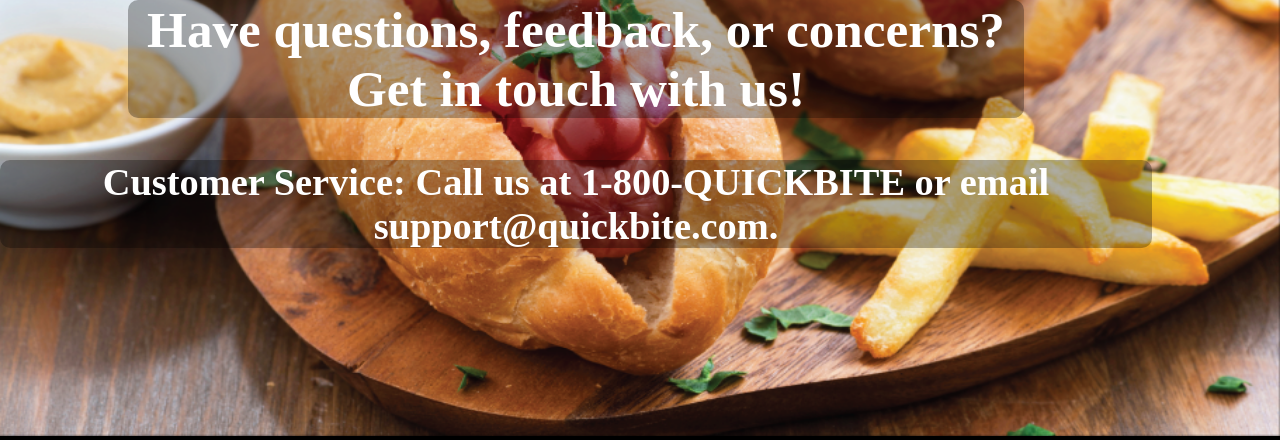
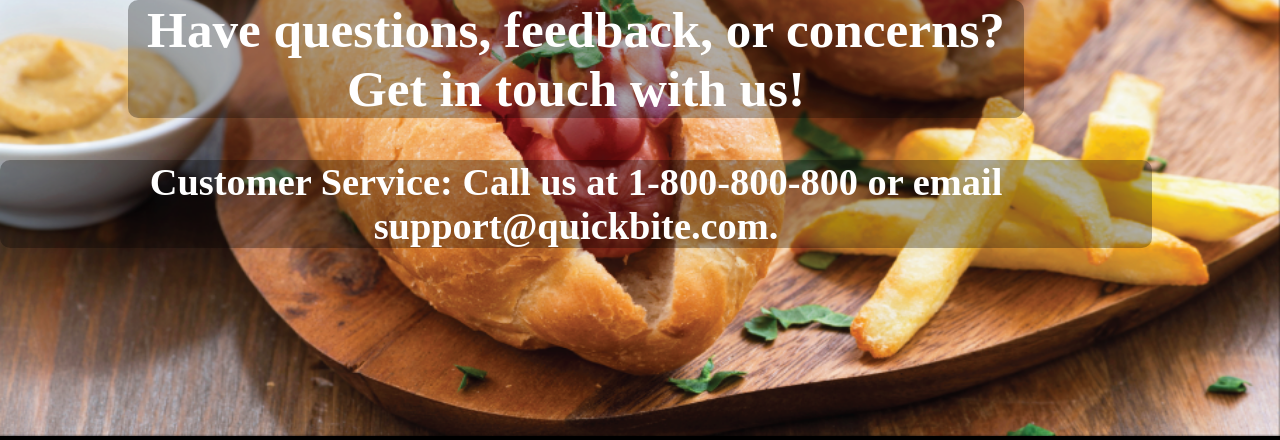
Before and after one commit to AnwarGalen/QuickBite, a plain HTML site: page Contactus.html in a window 1280 px wide. Shown: the part 364-804 px from the top of the page. Drawn offline with Linux system fonts and the light colour scheme.

Commit message:
Update Contactus.html

```diff
--- a/Contactus.html
+++ b/Contactus.html
@@ -30,7 +30,7 @@
             <p></p>
             <p></p>
             <h3>Have questions, feedback, or concerns? Get in touch with us!</h3>
-            <h4>Customer Service: Call us at 1-800-QUICKBITE or email support@quickbite.com.</h4>
+            <h4>Customer Service: Call us at 1-800-800-800 or email support@quickbite.com.</h4>
             <h5></h5>
             <h6></h6>
         </div>
```
